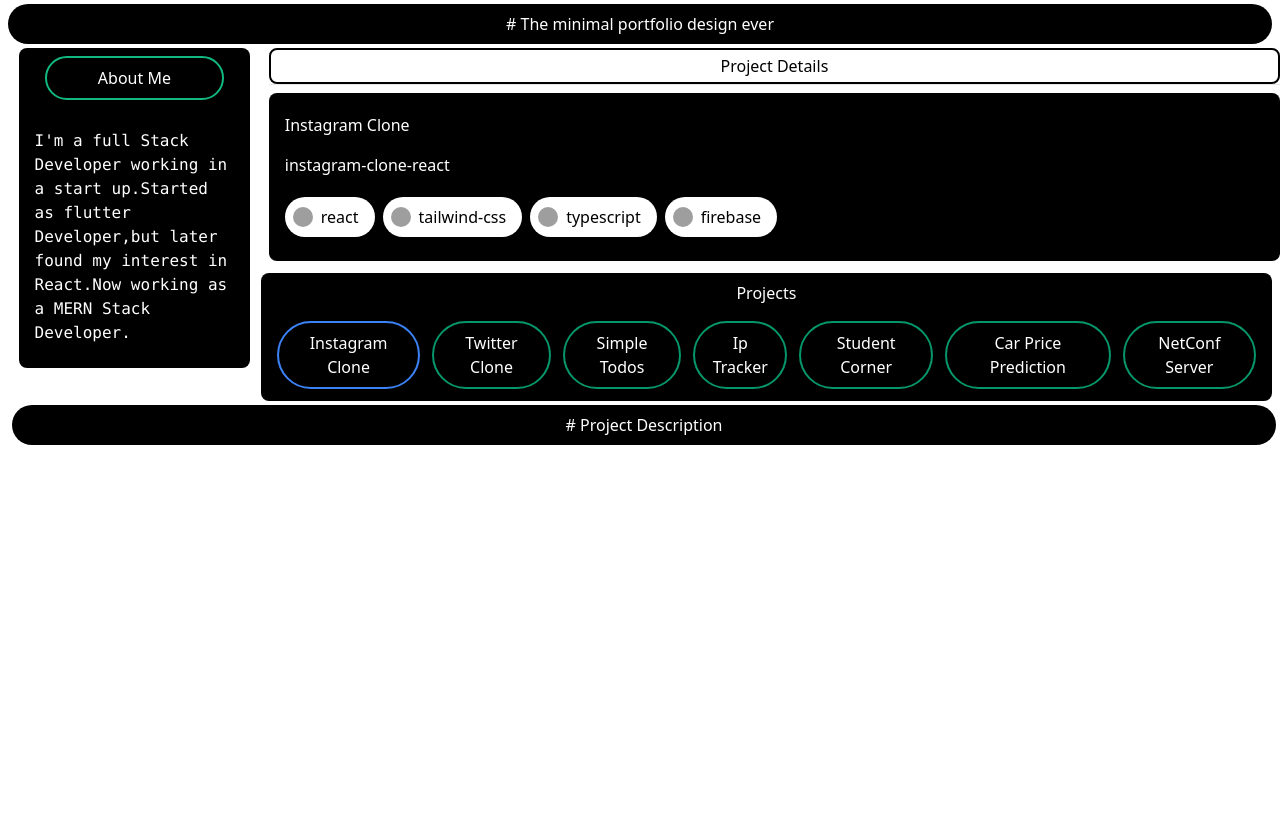
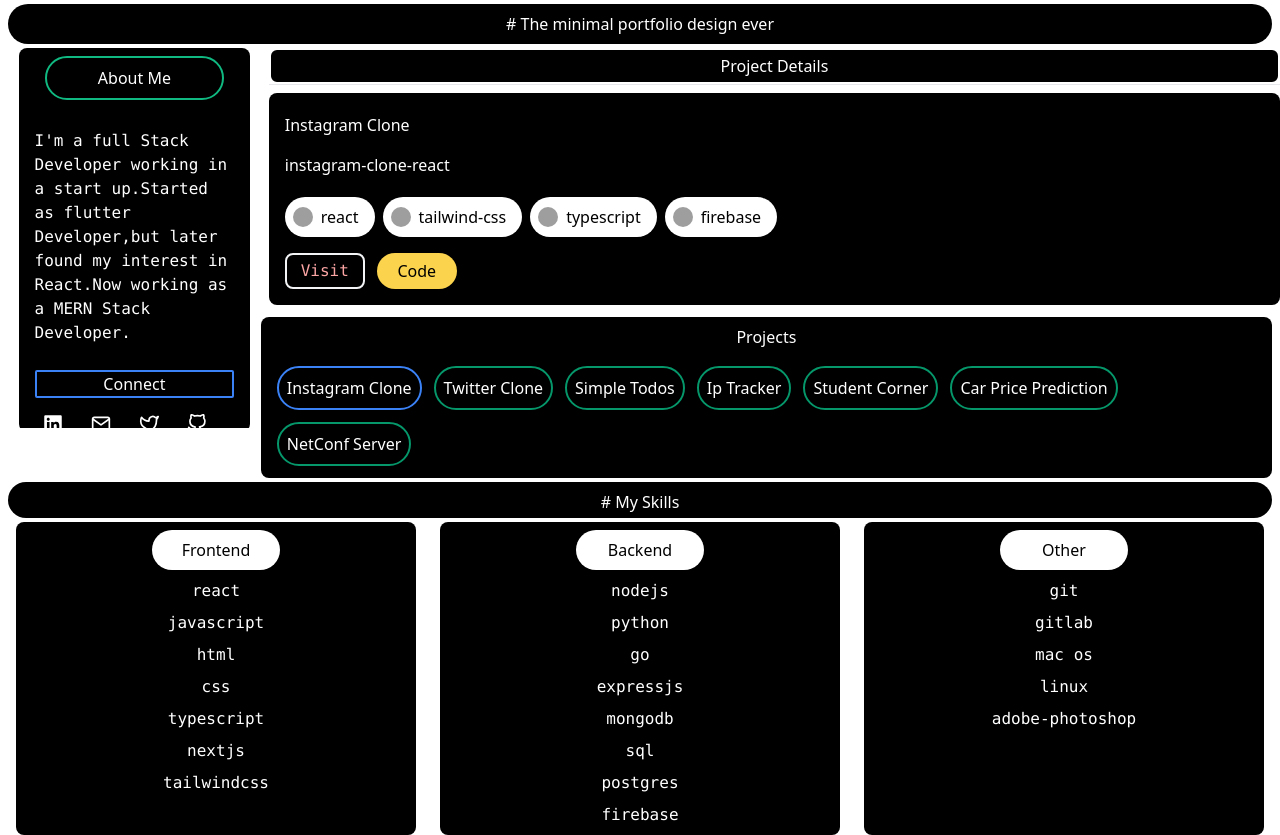
Before and after one commit to sra1kumar-NULL/portfolio-site-react-tailwind, a React (Vite) app: page / in a window 1280 px wide. Before the commit the page ends 800 px from the top, so only its background shows below. Built offline with nearby package versions, Linux system fonts and the light colour scheme; grey boxes are pictures that could not be loaded.

Commit message:
added icons for connections

```diff
--- a/components/Card.tsx
+++ b/components/Card.tsx
@@ -7,8 +7,14 @@ export const Card = ({ title, name, techUsed }) => {
         <div className="border-1 border-white bg-white rounded-full my-1 flex items-center px-2" key={tech}>
           <CustomIcons tech={tech} />
           <p className='text-black p-2'>{tech}</p>
+          <hr />
+
         </div>
       ))}
+    </section>
+    <section className='flex gap-3'>
+      <button className='text-red-300  font-mono font-xs bg-black border-2 border-gray-100 rounded-lg p-1 w-20'>Visit</button>
+      <button className='bg-yellow-300 text-black rounded-full p-1 w-20'>Code</button>
     </section>
   </section>
 }
--- a/components/Home.tsx
+++ b/components/Home.tsx
@@ -3,7 +3,7 @@ import { projectsData } from '../data'
 
 export const Home = ({ currentView, setCurrentView }) => {
   return (
-    <section className='w-full flex flex-col justify-center items-center'>
+    <section className='w-full flex flex-col justify-center items-center h-full'>
       {projectsData.map((project) => {
       if(currentView==project.title){
         return <Card key={project.id} title={project.title} name={project.name} techUsed={project.tech_used} />
--- a/components/Layout.tsx
+++ b/components/Layout.tsx
@@ -1,10 +1,8 @@
-import { ReactElement, useContext } from "react"
-import { projectsData } from '../data'
-import { SideBarCard } from './SideBarCard'
 import { SideBar } from './SideBar'
 import { Home } from './Home'
 import { useState } from 'react'
-import { viewContext } from "../src/context"
+import {FaLinkedin} from 'react-icons/fa'
+import {FiTwitter,FiGithub,FiMail} from 'react-icons/fi'
 export const Layout = ({ children }: any) => {
   const [currentView, setCurrentView] = useState<string>('Instagram Clone')
   return (<section className="mx-2">
@@ -14,18 +12,35 @@ export const Layout = ({ children }: any) => {
       </main>
     </section>
     <section className="flex justify-between">
-      <div className='w-1/5 flex flex-col items-center'>
-        <section className="bg-black w-11/12 rounded-md mt-1 flex flex-col items-center p-2  h-80 rounded-lg ">
+      <div className='w-1/5 flex flex-col items-center h-96 overflow-y-scroll'>
+        <section className="bg-black w-11/12 rounded-md mt-1 flex flex-col items-center p-2   rounded-lg h-full">
           <section className='w-5/6 rounded-full border-white border-1'><p className="text-center text-white p-2 border-2 border-green-500 rounded-full">About Me</p></section>
           <section className="flex flex-col items-center gap-3 w-full py-1 px-2 mt-3">
             <hr />
-            <main className="text-white font-mono itallic font-xs">I'm a full Stack Developer working in a start up.Started as flutter Developer,but later found my interest in React.Now working as a MERN Stack Developer.</main>
+            <main className="text-white font-mono itallic font-xs">I'm a full Stack Developer working in a start up.Started as flutter Developer,but later found my interest in React.Now working as a MERN Stack Developer.
+            </main>
+            <hr />
+            <main className="text-white text-center w-full border-2 border-blue-500 rounded-sm ">Connect</main>
+            <section className="mx-auto w-11/12 flex gap-4 container mt-1">
+               <div className="w-8 h-6 cursor-pointer">
+                 <FaLinkedin color='white' size={20}/>
+               </div>
+               <div className="w-8 h-6 cursor-pointer">
+                 <FiMail  color='white' size={20} />
+               </div>
+               <div className="w-8 h-6 cursor-pointer">
+                 <FiTwitter color='white' size={20}/>
+               </div>
+               <div className="w-8 h-6 cursor-pointer">
+                 <FiGithub color='white' size={20}/>
+               </div>
+            </section>
           </section>
         </section>
       </div>
-      <div className="w-4/5">
-        <section className='w-full mt-1 mx-2 max-h-96 overflow-y-scroll flex flex-col'>
-          <section className="px-2 border-black border-2 w-full text-center rounded-lg sticky top-0 z-10 bg-white py-1">
+      <div className="w-4/5 ">
+        <section className='w-full mt-1 mx-2  overflow-y-scroll flex flex-col max-h-96'>
+          <section className="px-2 border-white border-2 w-full text-center rounded-lg sticky top-0 z-10  py-1 bg-black text-white">
             Project Details
           </section>
           <hr />
--- a/components/SideBar.tsx
+++ b/components/SideBar.tsx
@@ -7,7 +7,8 @@ export const SideBar = ({ currentView, setCurrentView }) => {
     <div className='w-full flex  flex-col gap-1'>
       <section className="bg-black w-full rounded-md mt-1 flex flex-col items-center p-2  overflow-y-scroll rounded-lg max-h-96">
         <section className='w-5/6 rounded-full border-white border-1'><p className="text-center text-white">Projects</p></section>
-        <section className="flex  items-center gap-3 w-full py-1 px-2 mt-3">
+        <hr />
+        <section className="flex  items-center gap-3 w-full py-1 px-2 mt-3 flex-wrap">
           {projectsData.map(project => (
             <SideBarCard key={project.name} cardTitle={project.title} isSelected={currentView == project.title} currentView={currentView} setCurrentView={setCurrentView} />
           ))}
--- a/components/SideBarCard.tsx
+++ b/components/SideBarCard.tsx
@@ -1,6 +1,6 @@
 export const SideBarCard = ({ cardTitle, isSelected, currentView, setCurrentView }) => {
   const toggleCurrentView = () => {
-    currentView == cardTitle ? setCurrentView('')
+    currentView == cardTitle ? null
       : setCurrentView(cardTitle)
   }
   return (
--- a/data.ts
+++ b/data.ts
@@ -47,5 +47,34 @@ export const projectsData = [
     title: 'NetConf Server',
     name: 'net-conf-repo',
     tech_used: ['python', 'jupyter', 'go', 'js']
-  }
+  },
+
 ]
+export const skills = {
+  front: [
+    'react',
+    'javascript',
+    'html',
+    'css',
+    'typescript',
+    'nextjs',
+    'tailwindcss'
+  ],
+  back: [
+    'nodejs',
+    'python',
+    'go',
+    'expressjs',
+    'mongodb',
+    'sql',
+    'postgres',
+    'firebase'
+  ],
+  other: [
+    'git',
+    'gitlab',
+    'mac os',
+    'linux',
+    'adobe-photoshop'
+  ]
+}
--- a/package.json
+++ b/package.json
@@ -23,5 +23,8 @@
     "typescript": "^4.7.4",
     "typescript-language-server": "^0.11.2",
     "vite": "^3.0.4"
+  },
+  "dependencies": {
+    "react-icons": "^4.8.0"
   }
 }
--- a/src/App.tsx
+++ b/src/App.tsx
@@ -1,13 +1,48 @@
 import { Card } from '../components/Card'
 import { Layout } from '../components/Layout'
+import { skills } from '../data'
 export default function App() {
   return (
     <Layout>
-      <section className="bg-black w-full flex flex-col items-center mt-1 rounded-full p-1 mx-1" >
-        <main className="text-white text-center mt-1 sticky bottom-0"> # Project Description</main>
-        <section className='w-full max-h-72  mt-1 overflow-y-scroll bg-white'>
+      <section className="bg-black w-full flex flex-col items-center mt-1 rounded-full p-1 " >
+        <main className="text-white text-center mt-1 sticky bottom-0"> # My Skills</main>
+      </section>
+      <section className='w-full max-h-80  mt-1  bg-white flex gap-2'>
+        <section className='containter w-1/3 bg-black mx-2 rounded-lg p-2 flex flex-col items-center overflow-y-scroll'>
+          <main className='text-black bg-white p-2 rounded-full mb-2  w-4/12 text-center sticky top-0'>Frontend</main>
+          <hr/>
+          <section className='flex flex-col items-center gap-2'>
+          {
+            skills.front.map((skill)=>(
+              <p className='text-white font-mono'>{skill}</p>
+            ))
+          }
+          </section>
+        </section>
+        <section className='containter w-1/3 bg-black mx-2 rounded-lg p-2 flex flex-col items-center overflow-y-scroll'>
+          <main className='text-black bg-white p-2 rounded-full mb-2  w-4/12 text-center sticky top-0'>Backend</main>
+           <hr/>
+          <section className='flex flex-col items-center gap-2'>
+          {
+            skills.back.map((skill)=>(
+              <p className='text-white font-mono'>{skill}</p>
+            ))
+          }
+          </section>
+        </section>
+        <section className='containter w-1/3 bg-black mx-2 rounded-lg p-2 flex flex-col items-center overflow-y-scroll'>
+          <main className='text-black bg-white p-2 rounded-full mb-2  w-4/12 text-center sticky top-0'>Other</main>
+          <hr/>
+          <section className='flex flex-col items-center gap-2'>
+          {
+            skills.other.map((skill)=>(
+              <p className='text-white font-mono'>{skill}</p>
+            ))
+          }
+          </section>
         </section>
       </section>
+
     </Layout>
   )
 }
```
Also changed, not shown: 1 other file (tests, documents, lock files or other folders).
